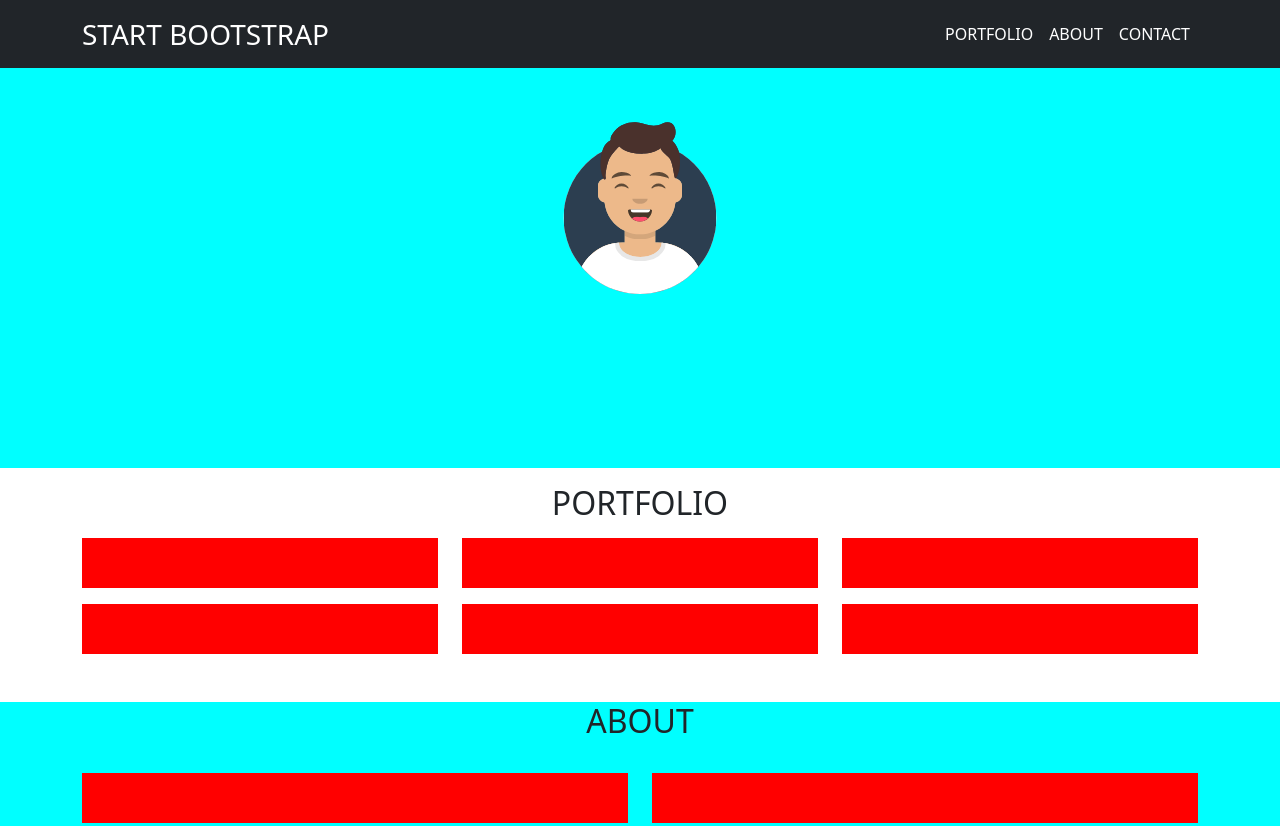
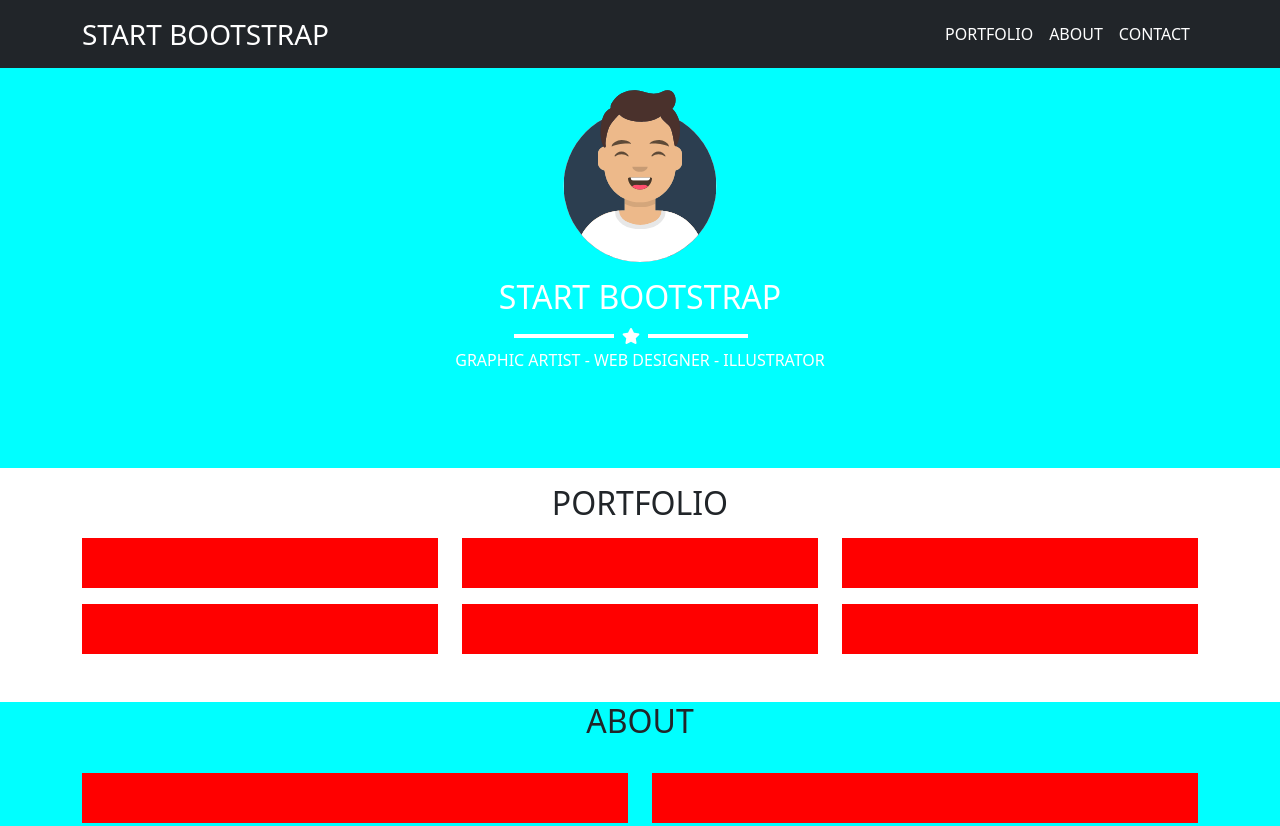
Before and after one commit to luigi2001/html-css-bootstrap-freelancer, a plain HTML site: page index.html in a window 1280 px wide. Shown: the top 826 px of the page. Drawn offline with nearby package versions, Linux system fonts and the light colour scheme.

Commit message:
add jambotrom

```diff
--- a/css/style.css
+++ b/css/style.css
@@ -18,14 +18,31 @@
     color: white;
 }
 
-.img{
-    width: 15%;
-}
+/*jambotrom*/
 
 .jumbotrom{
     background-color: aqua;
     height: 400px;
 }
+
+.img{
+    width: 15%;
+}
+
+.star{
+    width: 300px;
+}
+
+.star .row-left,
+.star .row-right{
+    width: 100px;
+    height: 4px;
+    background-color: white;
+}
+
+/*fine jambotrom*/
+
+
 
 .about{
     background-color: aqua;
--- a/index.html
+++ b/index.html
@@ -42,8 +42,19 @@
         <div class="container">
             <div class="row">
                 <div class="col-12">
-                    <div class="box text-center">
-                        <img class="img m-5" src="img/avatar.svg" alt="avatar">
+                    <div class="box text-center text-uppercase white">
+                        <img class="img m-3" src="img/avatar.svg" alt="avatar">
+                        <h2>start bootstrap</h2>
+                        <!--star-->
+                        <div class="star d-flex align-items-center container">
+                            <div class="row-left"></div>
+                            <div class="icon-star">
+                                <i class="fas fa-star mx-2 white"></i>
+                            </div>
+                            <div class="row-right"></div>
+                        </div>
+                        <!--fine star-->
+                        <p>graphic artist - web designer - illustrator</p>
                     </div>
                 </div>
             </div>
```
